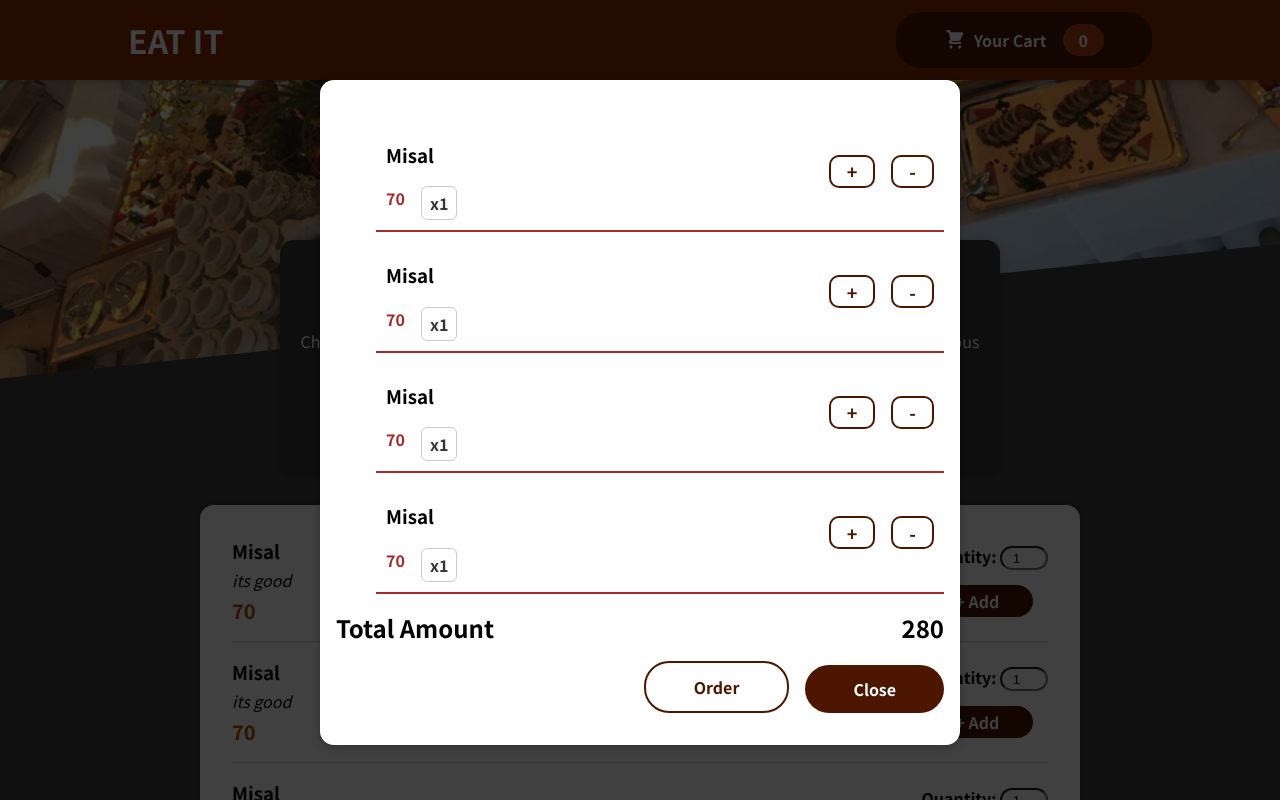
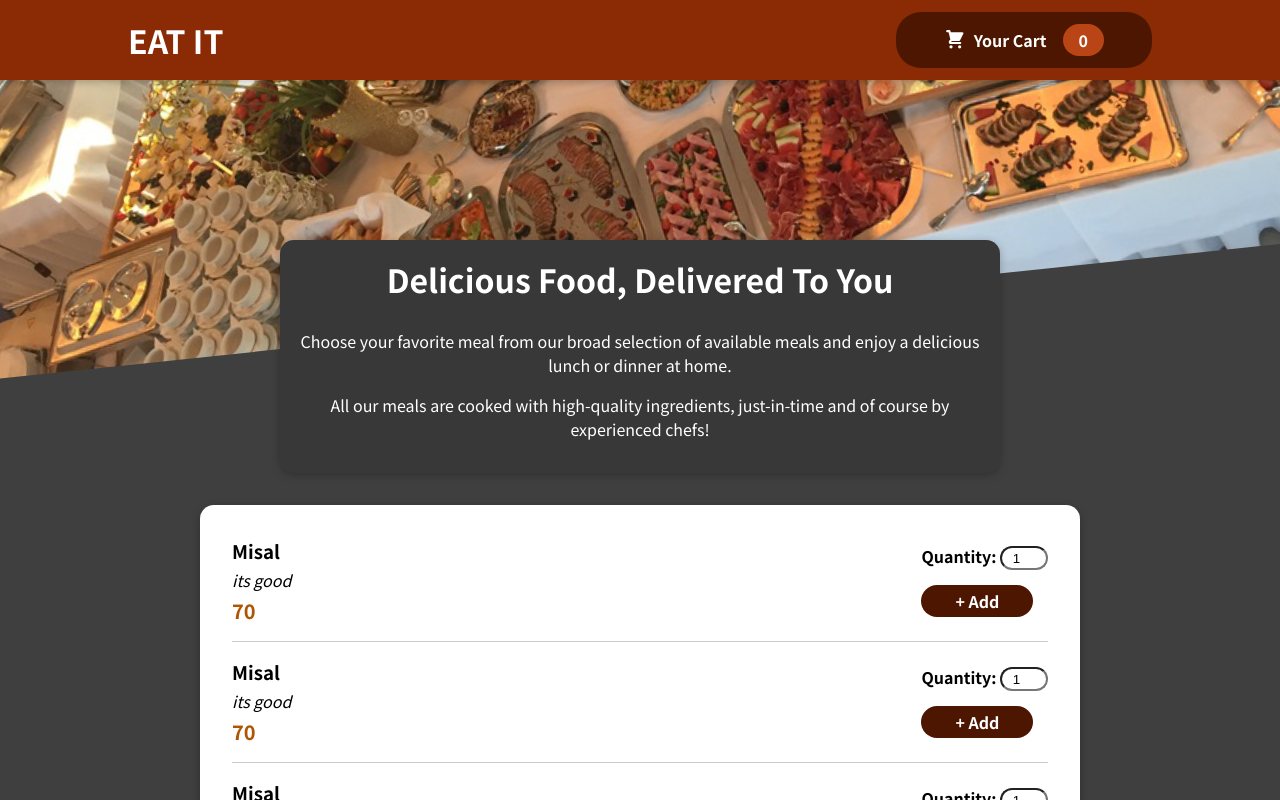
Before and after one commit to shreyash-daundkar/Eat-It, a React (Create React App) app: page / in a window 1280 px wide. Shown: the top 800 px of the page. Built offline with nearby package versions, Linux system fonts and the light colour scheme.

Commit message:
Added close cart functionality

```diff
--- a/src/components/Cart/Cart.js
+++ b/src/components/Cart/Cart.js
@@ -3,6 +3,9 @@ import CartItem from "./CartItem";
 import "./Cart.css"
 import Button from "../UI/Button";
 import Modal from "../UI/Modal";
+import { useContext } from "react";
+import { cartContext } from "../../contexts/CartContextProvider";
+
 const meals = [
     {
         id: 1,
@@ -31,10 +34,19 @@ const meals = [
 ]
 
 
+
+
 function Cart() {
-    return (
-        <Modal class="cart card">
-        {/* <Card class='cart'> */}
+
+    const cartCtx = useContext(cartContext);
+
+    const closeModal = () => cartCtx.setCartModalOpen(false);
+
+    return cartCtx.cartModalOpen ? (
+        <Modal
+        class="cart"
+        onBackdropClick={closeModal}
+        >
             <ul>
                 { meals.map(c => <CartItem cartItem={c} />) }
             </ul>
@@ -44,11 +56,10 @@ function Cart() {
             </div>
             <div class="action">
                 <Button class="sec-btn">Order</Button>
-                <Button>Close</Button>
+                <Button onClick={closeModal}>Close</Button>
             </div>
-        {/* </Card> */}
         </Modal>
-    );
+    ) : null;
 }
 
 export default Cart;
```
